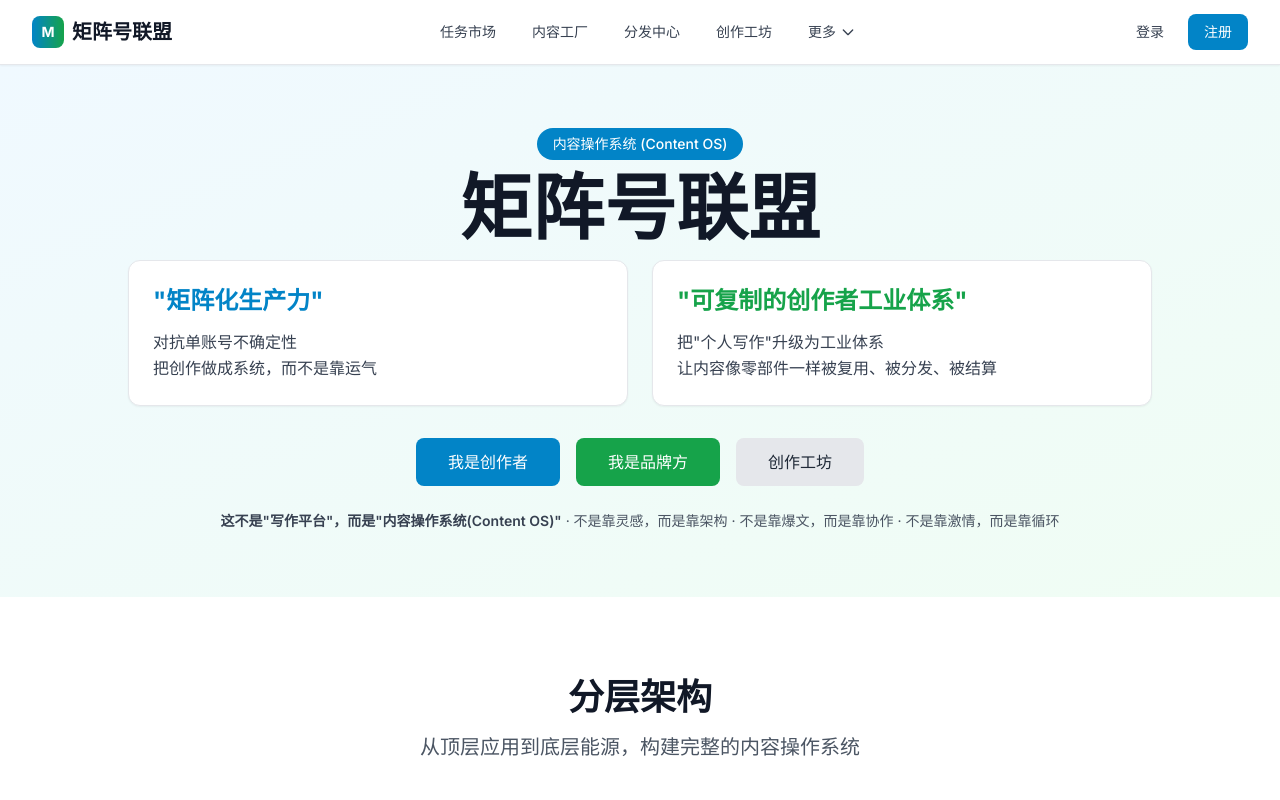
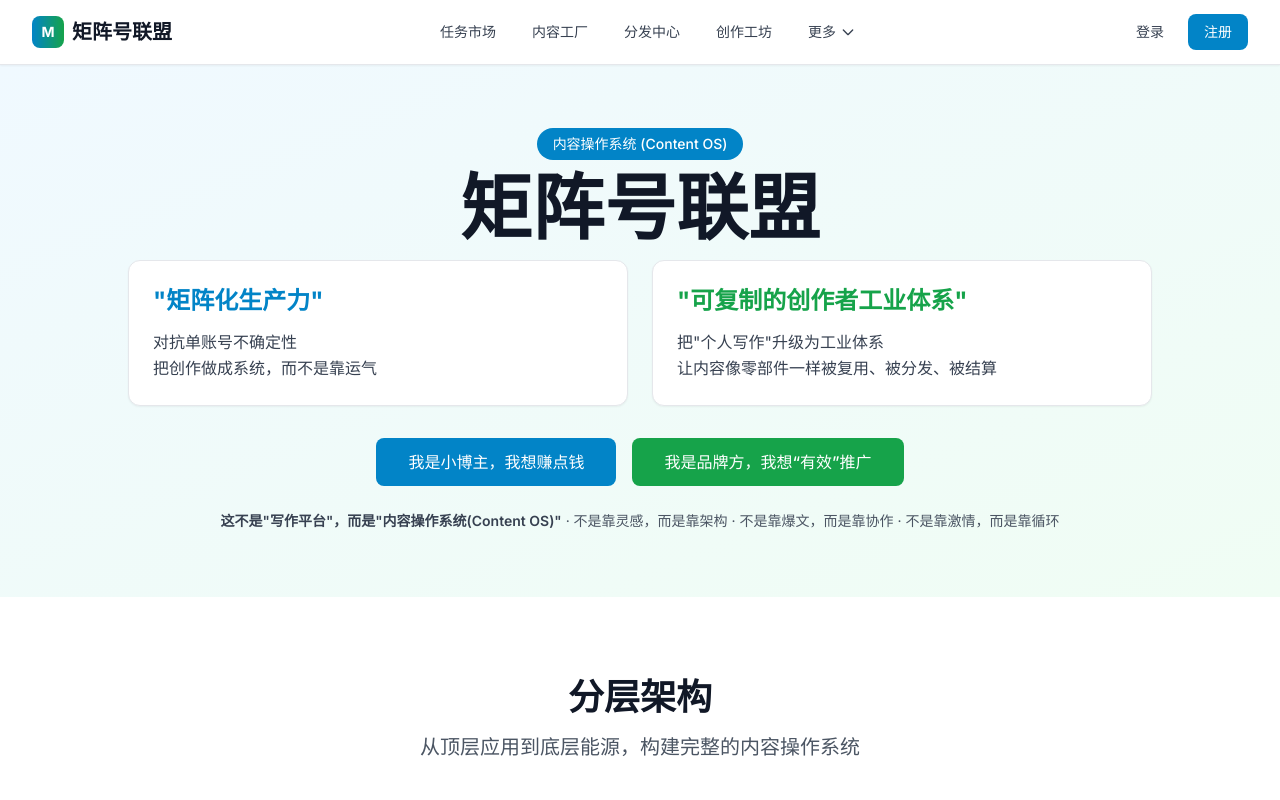
Before and after one commit to TUARAN/matrix-alliance, a Vue app: page / in a window 1280 px wide. Shown: the top 800 px of the page. Built offline with nearby package versions, Linux system fonts and the light colour scheme.

Commit message:
feat: 首页文案调整；受保护路由(Analytics/Wallet/Alliance)需登录；新增 Pinia auth store；登录弹窗与路由联动；移除首页‘创作工坊’按钮

```diff
--- a/src/components/layout/NavBar.vue
+++ b/src/components/layout/NavBar.vue
@@ -209,11 +209,28 @@
 </template>
 
 <script setup>
-import { ref, computed } from 'vue'
+import { ref, computed, watch } from 'vue'
+import { useRoute, useRouter } from 'vue-router'
+import { useAuthStore } from '../../stores/auth'
 
 const mobileMenuOpen = ref(false)
 const showAuthModal = ref(false)
 const authMode = ref('login') // 'login' or 'register'
+const route = useRoute()
+const router = useRouter()
+const auth = useAuthStore()
+auth.init()
+
+// Open login modal if redirected with ?login=1
+watch(
+  () => route.query.login,
+  (val) => {
+    if (val === '1') {
+      showAuthModal.value = true
+    }
+  },
+  { immediate: true }
+)
 
 const handleLogin = () => {
   authMode.value = 'login'
@@ -232,15 +249,21 @@ const handleRegister = () => {
 }
 
 const handleLoginSubmit = () => {
-  // TODO: 实现登录提交逻辑
-  console.log('提交登录')
+  // 简单模拟登录成功，持久化标记
+  auth.login({ email: 'user@example.com' })
   showAuthModal.value = false
+  // 清除任何 login 提示参数
+  if (route.query.login) {
+    router.replace({ path: route.path, query: {} })
+  }
 }
 
 const handleRegisterSubmit = () => {
-  // TODO: 实现注册提交逻辑
-  console.log('提交注册')
+  auth.login({ email: 'user@example.com' })
   showAuthModal.value = false
+  if (route.query.login) {
+    router.replace({ path: route.path, query: {} })
+  }
 }
 
 // 所有导航项
--- a/src/router/index.js
+++ b/src/router/index.js
@@ -1,4 +1,5 @@
 import { createRouter, createWebHistory } from 'vue-router'
+import { useAuthStore } from '../stores/auth'
 import Home from '../views/Home.vue'
 import TaskMarket from '../views/TaskMarket.vue'
 import ContentFactory from '../views/ContentFactory.vue'
@@ -44,17 +45,20 @@ const routes = [
   {
     path: '/analytics',
     name: 'Analytics',
-    component: Analytics
+    component: Analytics,
+    meta: { requiresAuth: true }
   },
   {
     path: '/wallet',
     name: 'Wallet',
-    component: Wallet
+    component: Wallet,
+    meta: { requiresAuth: true }
   },
   {
     path: '/alliance',
     name: 'AllianceCore',
-    component: AllianceCore
+    component: AllianceCore,
+    meta: { requiresAuth: true }
   },
   {
     path: '/brand',
@@ -68,4 +72,18 @@ const router = createRouter({
   routes
 })
 
+// Global auth guard for protected routes
+router.beforeEach((to, from, next) => {
+  const auth = useAuthStore()
+  // initialize auth from localStorage once
+  if (!auth.isAuthenticated) {
+    auth.init()
+  }
+  if (to.meta && to.meta.requiresAuth && !auth.isAuthenticated) {
+    // redirect to home and optionally show login prompt via query
+    return next({ path: '/', query: { login: '1' } })
+  }
+  next()
+})
+
 export default router
--- /dev/null
+++ b/src/stores/auth.js
@@ -0,0 +1,27 @@
+import { defineStore } from 'pinia'
+
+export const useAuthStore = defineStore('ma_auth_store', {
+  state: () => ({
+    isAuthenticated: false,
+    user: null
+  }),
+  actions: {
+    init() {
+      const val = localStorage.getItem('ma_auth')
+      this.isAuthenticated = val === '1'
+      if (this.isAuthenticated && !this.user) {
+        this.user = { id: 'me' }
+      }
+    },
+    login(payload) {
+      this.isAuthenticated = true
+      this.user = payload || { id: 'me' }
+      localStorage.setItem('ma_auth', '1')
+    },
+    logout() {
+      this.isAuthenticated = false
+      this.user = null
+      localStorage.removeItem('ma_auth')
+    }
+  }
+})
--- a/src/views/Home.vue
+++ b/src/views/Home.vue
@@ -42,13 +42,10 @@
           <!-- CTA Buttons -->
           <div class="flex flex-col sm:flex-row gap-4 justify-center mb-6">
             <router-link to="/tasks" class="btn-primary text-base px-8 py-3 text-center flex-1 sm:flex-none">
-              我是创作者
+              我是小博主，我想赚点钱
             </router-link>
             <router-link to="/brand" class="btn-matrix text-base px-8 py-3 text-center flex-1 sm:flex-none">
-              我是品牌方
-            </router-link>
-            <router-link to="/workshop" class="btn-secondary text-base px-8 py-3 text-center flex-1 sm:flex-none">
-              创作工坊
+              我是品牌方，我想“有效”推广
             </router-link>
           </div>
 
```
